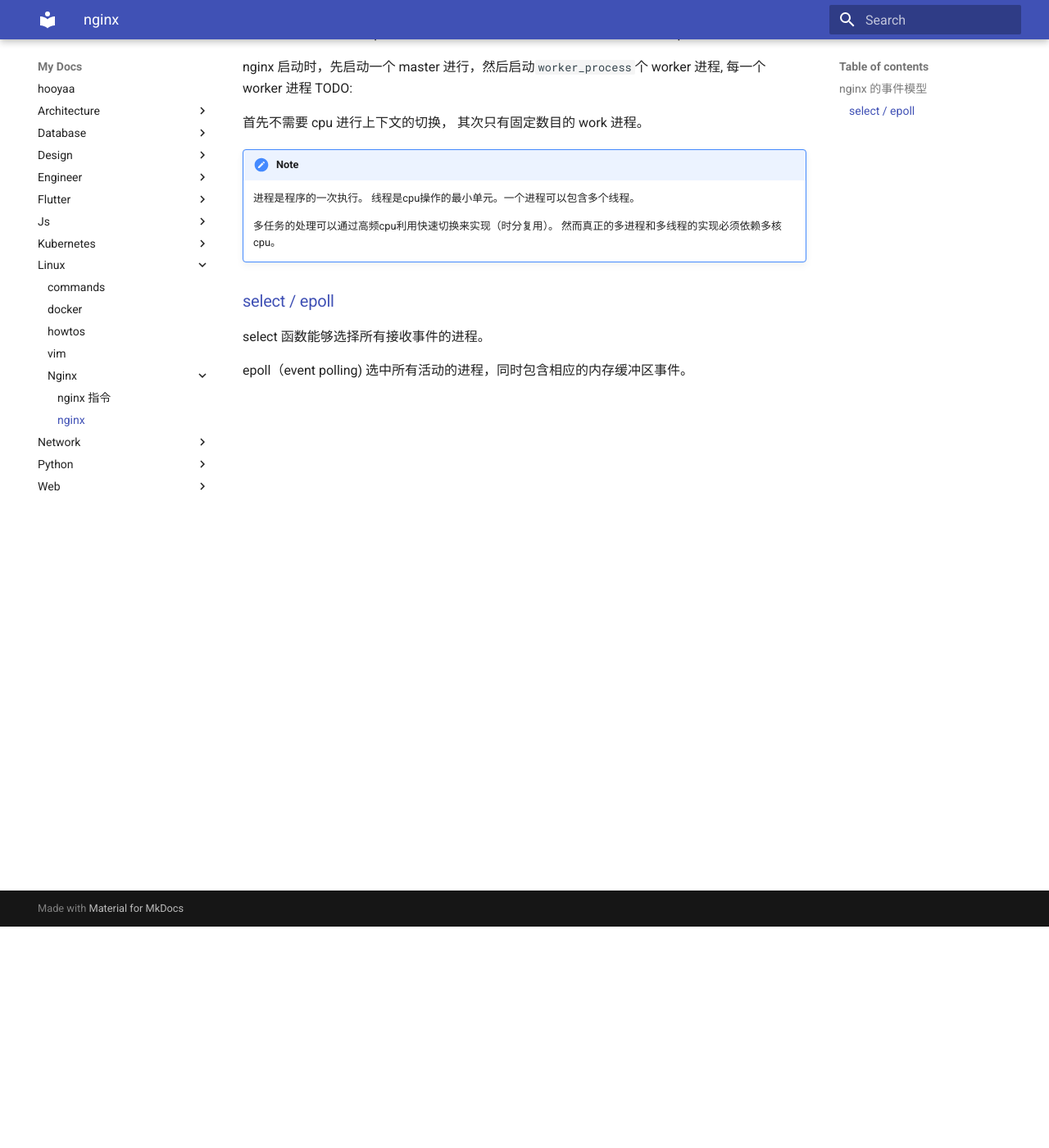
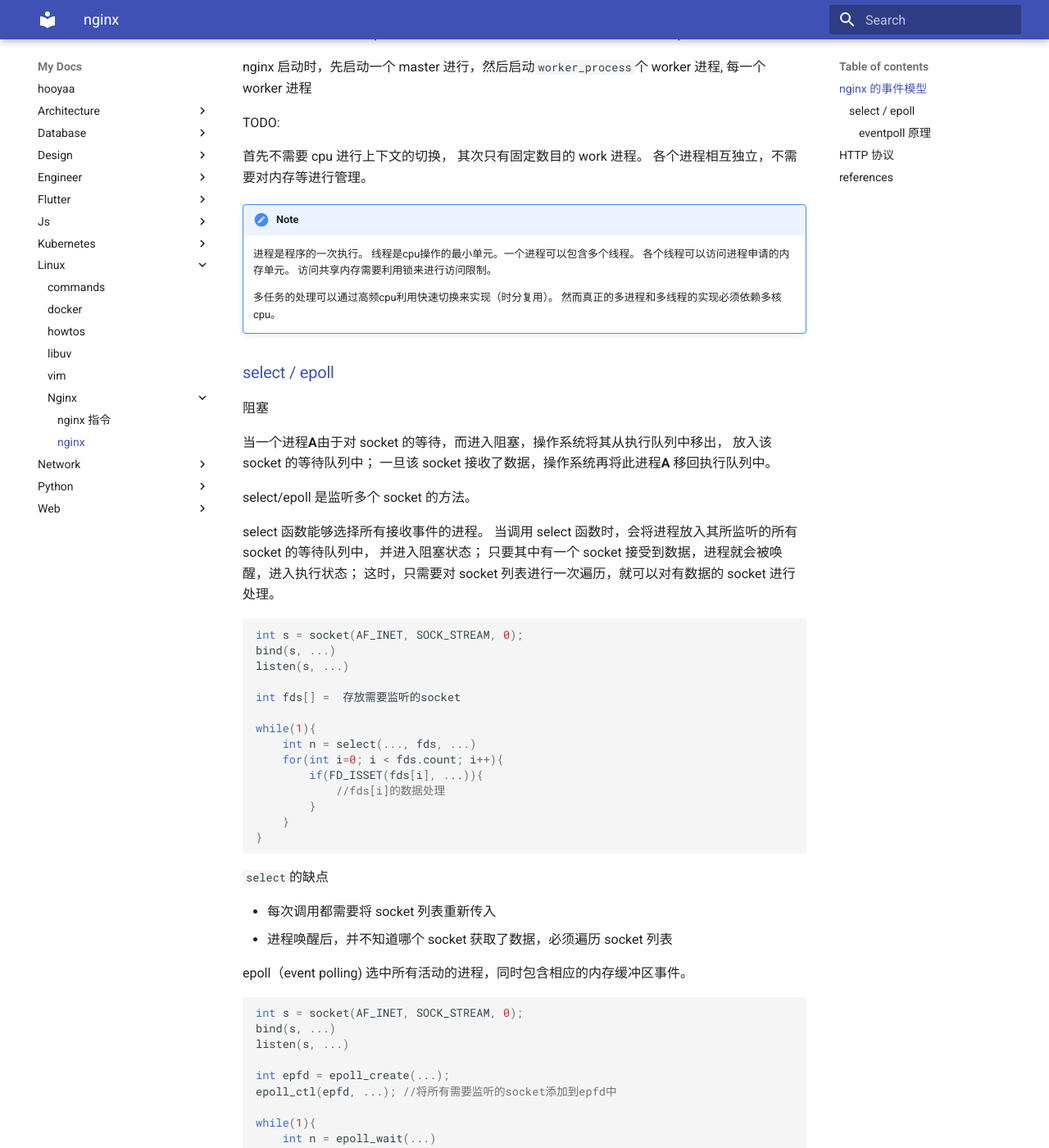
Before and after one commit to dum3ng/note, an MkDocs documentation site: the page built from docs/linux/nginx/nginx.md, in a window 1280 px wide and 1400 px high, scrolled down 270 px. Shown: the whole window at 82% size. Built offline with MkDocs 1.6.1 and Material for MkDocs 9.7.7, drawn with Linux system fonts in a browser that asks for light colours; some of the changed text lies outside the part shown.

Commit message:
update nginx

````diff
--- a/docs/linux/nginx/nginx.md
+++ b/docs/linux/nginx/nginx.md
@@ -10,23 +10,122 @@
 
 nginx 启动时，先启动一个 master 进行，然后启动`worker_process`个 worker 进程,
 每一个 worker 进程
+
 TODO:
 
 首先不需要 cpu 进行上下文的切换，
 其次只有固定数目的 work 进程。
+各个进程相互独立，不需要对内存等进行管理。
 
 !!!note 进程和线程
 
     进程是程序的一次执行。
     线程是cpu操作的最小单元。一个进程可以包含多个线程。
+    各个线程可以访问进程申请的内存单元。
+    访问共享内存需要利用锁来进行访问限制。
 
     多任务的处理可以通过高频cpu利用快速切换来实现（时分复用）。
     然而真正的多进程和多线程的实现必须依赖多核cpu。
 
 ### [select / epoll ][1]
 
+阻塞
+
+当一个进程**A**由于对 socket 的等待，而进入阻塞，操作系统将其从执行队列中移出，
+放入该 socket 的等待队列中；
+一旦该 socket 接收了数据，操作系统再将此进程**A** 移回执行队列中。
+
+select/epoll 是监听多个 socket 的方法。
+
 select 函数能够选择所有接收事件的进程。
+当调用 select 函数时，会将进程放入其所监听的所有 socket 的等待队列中，
+并进入阻塞状态；
+只要其中有一个 socket 接受到数据，进程就会被唤醒，进入执行状态；
+这时，只需要对 socket 列表进行一次遍历，就可以对有数据的 socket 进行处理。
+
+```c
+int s = socket(AF_INET, SOCK_STREAM, 0);
+bind(s, ...)
+listen(s, ...)
+
+int fds[] =  存放需要监听的socket
+
+while(1){
+    int n = select(..., fds, ...)
+    for(int i=0; i < fds.count; i++){
+        if(FD_ISSET(fds[i], ...)){
+            //fds[i]的数据处理
+        }
+    }
+}
+
+```
+
+`select`的缺点
+
+- 每次调用都需要将 socket 列表重新传入
+- 进程唤醒后，并不知道哪个 socket 获取了数据，必须遍历 socket 列表
 
 epoll（event polling) 选中所有活动的进程，同时包含相应的内存缓冲区事件。
 
+```c
+int s = socket(AF_INET, SOCK_STREAM, 0);
+bind(s, ...)
+listen(s, ...)
+
+int epfd = epoll_create(...);
+epoll_ctl(epfd, ...); //将所有需要监听的socket添加到epfd中
+
+while(1){
+    int n = epoll_wait(...)
+    for(接收到数据的socket){
+        //处理
+    }
+}
+```
+
+`epoll` 将添加监听列表和阻塞进行了功能分离，不同于`select`只有一个单独的函数来实现，
+`epoll`包括`epoll_create`(创建 epoll 对象), `epoll_ctl`(添加 socket 列表),
+`epoll_wait`(等待事件).
+
+而且，内核维护了一个`rdlist`列表，其中保存了就绪状态的 socket 的引用，这样
+当进程被唤醒时，不必去遍历所有监听的 socket，而只需要去遍历`rdlist`中的 socket 即可。
+
+#### eventpoll 原理
+
+    Everything is a file.
+                          -- unix philosophy
+
+`epoll_create` 创建一个 epoll 对象，该对象也属于文件系统的一员，同 socket 一样，
+也有等待队列。
+当调用`epoll_wait`时，进程被放入 epoll 对象的等待队列中。
+当进程被唤醒时，系统将 epoll 对象所维护的就绪列表`rdlist` 进行更新，
+包含所监听的 socket 列表中处于就绪状态的 socket.
+
+## [HTTP 协议][2]
+
+一个 webserver 对 HTTP 请求的处理都要包括
+
+- 读取请求行
+- 读取请求头
+- 读取请求体
+- 响应行，响应头,响应体
+
+```http
+POST http://example.com HTTP/1.1
+Accept: application/json
+Content-Type: application/json
+
+{
+  "q": "google"
+}
+```
+
+---
+
+## references
+
 [1]: https://www.zhihu.com/question/20122137
+[2]: https://www.w3.org/Protocols/rfc2616/rfc2616-sec5.html
+
+[select/epoll](https://zhuanlan.zhihu.com/p/64138532)
````
Also changed, not shown: docs/linux/libuv.md (added, +5 -0 lines).
